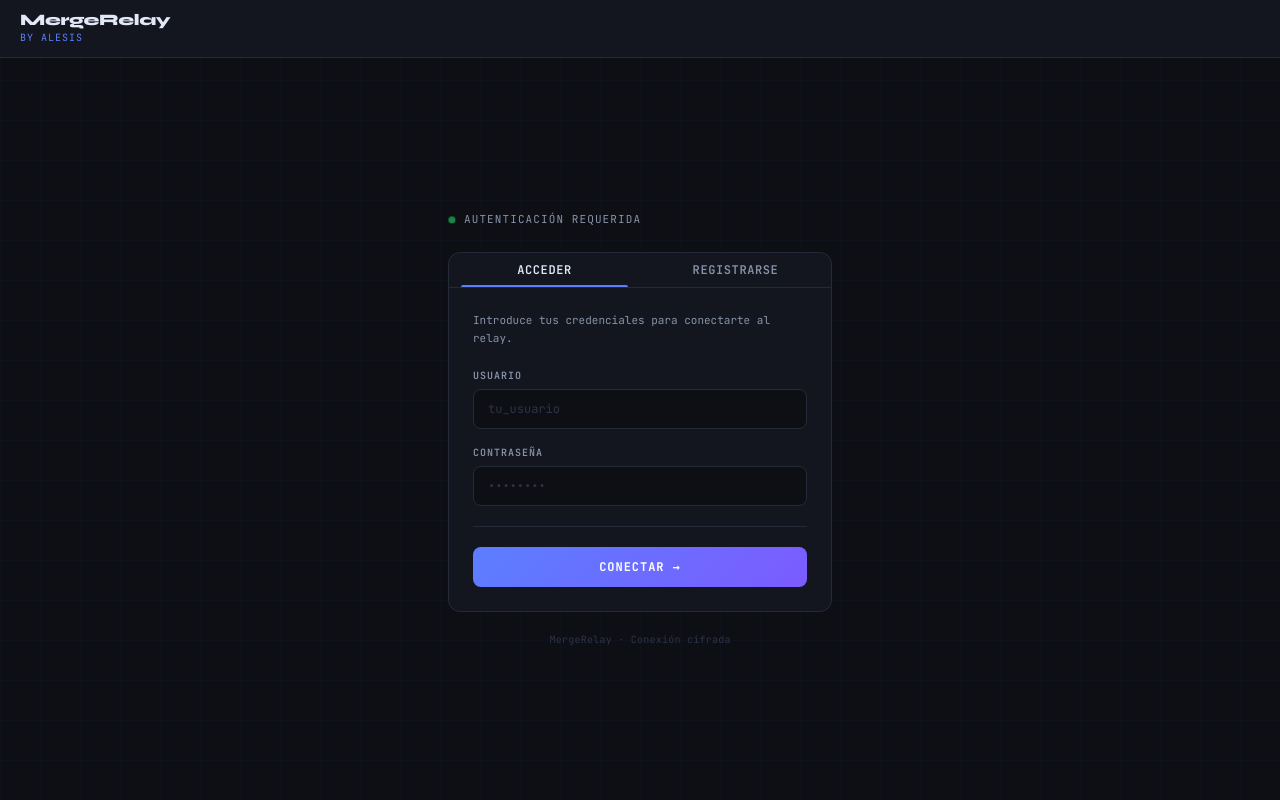
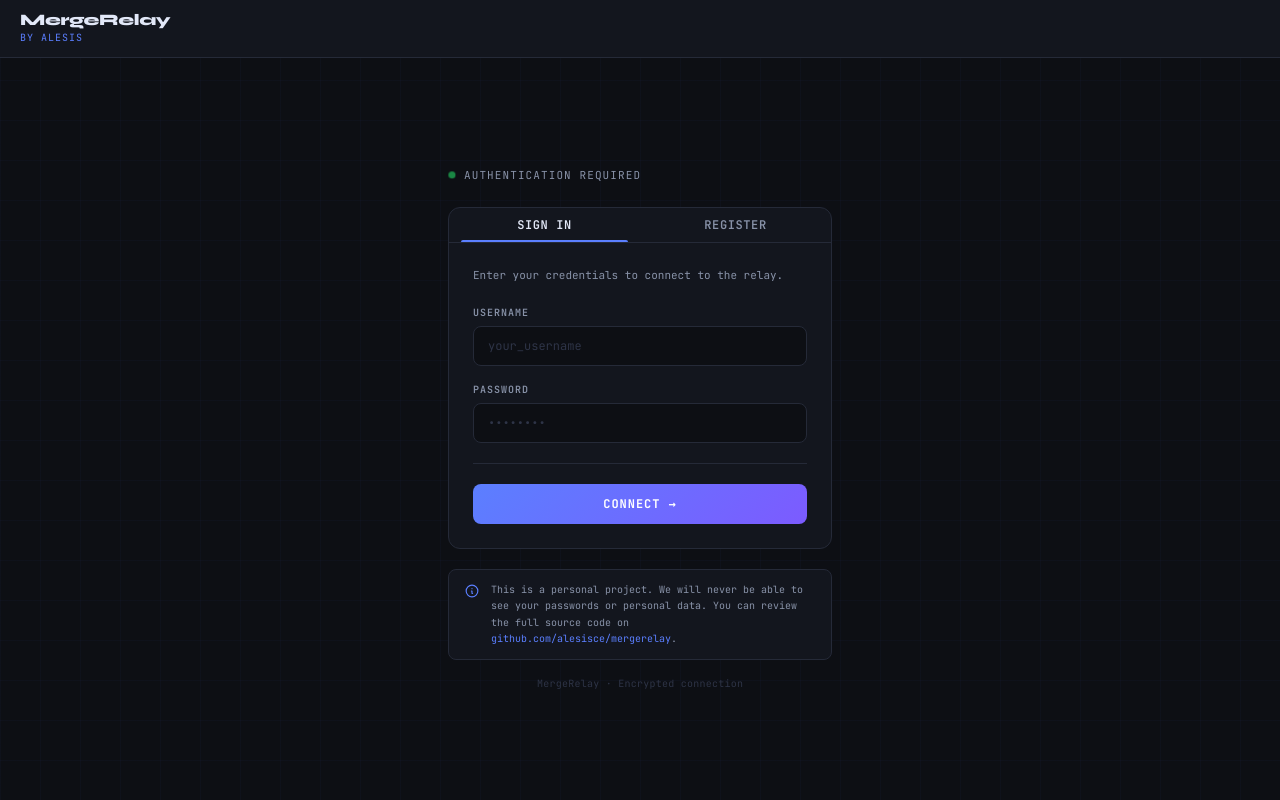
Before and after one commit to alesisce/mergerelay, a FastAPI app: page /access in a window 1280 px wide. Run offline with FastAPI, Linux system fonts and the light colour scheme; some libraries are stand-ins or nearby versions.

Commit message:
traducir y arreglar bug de redireccion.

```diff
--- a/templates/access.html
+++ b/templates/access.html
@@ -1,10 +1,10 @@
 <!DOCTYPE html>
-<html lang="es" class="dark">
+<html lang="en" class="dark">
 
 <head>
     <meta charset="UTF-8" />
     <meta name="viewport" content="width=device-width, initial-scale=1.0" />
-    <title>MergeRelay by Alesis — Acceder</title>
+    <title>MergeRelay by Alesis — Sign in</title>
     <script src="https://cdn.tailwindcss.com"></script>
     <link
         href="https://fonts.googleapis.com/css2?family=JetBrains+Mono:wght@400;500;600;700&family=Syne:wght@400;600;700;800&display=swap"
@@ -249,7 +249,7 @@
             <div class="flex items-center gap-2 mb-6">
                 <div class="online-dot animate-pulse-dot"></div>
                 <span class="text-[11px] text-[#8892a8] tracking-widest uppercase">
-                    Autenticación requerida
+                    Authentication required
                 </span>
             </div>
 
@@ -259,10 +259,10 @@
                 <!-- Tabs -->
                 <div class="flex border-b border-[#252a38]" id="tab-bar">
                     <button class="tab-btn active flex-1" onclick="switchTab('login')" id="tab-login">
-                        Acceder
+                        Sign in
                     </button>
                     <button class="tab-btn flex-1" onclick="switchTab('register')" id="tab-register">
-                        Registrarse
+                        Register
                     </button>
                 </div>
 
@@ -275,22 +275,22 @@
                     <!-- ── LOGIN FORM ── -->
                     <div id="panel-login" class="form-panel active">
                         <p class="text-[11px] text-[#8892a8] mb-5 leading-relaxed">
-                            Introduce tus credenciales para conectarte al relay.
+                            Enter your credentials to connect to the relay.
                         </p>
                         <div class="flex flex-col gap-4">
                             <div>
-                                <label class="auth-label" for="login-user">Usuario</label>
+                                <label class="auth-label" for="login-user">Username</label>
                                 <input class="auth-input" type="text" id="login-user" name="username"
-                                    placeholder="tu_usuario" autocomplete="username" required />
+                                    placeholder="your_username" autocomplete="username" required />
                             </div>
                             <div>
-                                <label class="auth-label" for="login-pass">Contraseña</label>
+                                <label class="auth-label" for="login-pass">Password</label>
                                 <input class="auth-input" type="password" id="login-pass" name="password"
                                     placeholder="••••••••" autocomplete="current-password" required />
                             </div>
                             <hr class="divider my-1" />
                             <button class="submit-btn" onclick="handleLogin()">
-                                Conectar →
+                                Connect →
                             </button>
                         </div>
                     </div>
@@ -298,16 +298,16 @@
                     <!-- ── REGISTER FORM ── -->
                     <div id="panel-register" class="form-panel">
                         <p class="text-[11px] text-[#8892a8] mb-5 leading-relaxed">
-                            Crea tu cuenta para unirte a los canales.
+                            Create your account to join the channels.
                         </p>
                         <div class="flex flex-col gap-4">
                             <div>
-                                <label class="auth-label" for="reg-user">Nombre de usuario</label>
+                                <label class="auth-label" for="reg-user">Username</label>
                                 <input class="auth-input" type="text" id="reg-user" name="username"
-                                    placeholder="tu_usuario" autocomplete="username" required />
+                                    placeholder="your_username" autocomplete="username" required />
                             </div>
                             <div>
-                                <label class="auth-label" for="reg-pass">Contraseña</label>
+                                <label class="auth-label" for="reg-pass">Password</label>
                                 <input class="auth-input" type="password" id="reg-pass" name="password"
                                     placeholder="••••••••" autocomplete="new-password" required
                                     oninput="checkStrength(this.value)" />
@@ -321,13 +321,13 @@
                                 <p id="strength-label" class="text-[10px] text-[#8892a8] mt-1"></p>
                             </div>
                             <div>
-                                <label class="auth-label" for="reg-pass2">Confirmar contraseña</label>
+                                <label class="auth-label" for="reg-pass2">Confirm password</label>
                                 <input class="auth-input" type="password" id="reg-pass2" name="password2"
                                     placeholder="••••••••" autocomplete="new-password" required />
                             </div>
                             <hr class="divider my-1" />
                             <button class="submit-btn" onclick="handleRegister()">
-                                Crear cuenta →
+                                Create account →
                             </button>
                         </div>
                     </div>
@@ -335,9 +335,23 @@
                 </div>
             </div>
 
+            <!-- Disclaimer -->
+            <div class="mt-5 rounded-lg border border-[#252a38] bg-[#13161e] px-4 py-3 flex gap-3 items-start">
+                <svg class="w-3.5 h-3.5 text-[#5b7fff] shrink-0 mt-0.5" fill="none" viewBox="0 0 24 24" stroke="currentColor">
+                    <path stroke-linecap="round" stroke-linejoin="round" stroke-width="2"
+                        d="M13 16h-1v-4h-1m1-4h.01M12 2a10 10 0 100 20A10 10 0 0012 2z"/>
+                </svg>
+                <p class="text-[10px] text-[#8892a8] leading-relaxed">
+                    This is a personal project. We will never be able to see your passwords or personal data.
+                    You can review the full source code on
+                    <a href="https://github.com/alesisce/mergerelay" target="_blank" rel="noopener"
+                        class="text-[#5b7fff] hover:underline">github.com/alesisce/mergerelay</a>.
+                </p>
+            </div>
+
             <!-- Footer note -->
-            <p class="text-center text-[10px] text-[#2e3447] mt-5 tracking-wide">
-                MergeRelay · Conexión cifrada
+            <p class="text-center text-[10px] text-[#2e3447] mt-4 tracking-wide">
+                MergeRelay · Encrypted connection
             </p>
 
         </div>
@@ -367,21 +381,27 @@
         async function handleLogin() {
             const username = document.getElementById('login-user').value.trim();
             const password = document.getElementById('login-pass').value;
-            if (!username || !password) return showFlash('Rellena todos los campos.', 'error');
+            if (!username || !password) return showFlash('Please fill in all fields.', 'error');
             try {
                 const res = await fetch('/api/login', {
                     method: 'POST',
                     headers: { 'Content-Type': 'application/json' },
-                    body: JSON.stringify({ username, password })
+                    body: JSON.stringify({ username, password }),
+                    redirect: 'manual'   // No seguir el 303 automáticamente
                 });
-                const data = await res.json();
+                // 303 = login correcto, el servidor manda a /
+                if (res.type === 'opaqueredirect' || res.status === 303 || res.status === 0) {
+                    window.location.href = '/';
+                    return;
+                }
                 if (res.ok) {
                     window.location.href = '/';
                 } else {
-                    showFlash(data.message || 'Credenciales incorrectas.', 'error');
+                    const data = await res.json().catch(() => ({}));
+                    showFlash(data.detail || data.message || 'Invalid credentials.', 'error');
                 }
             } catch {
-                showFlash('Error de conexión con el servidor.', 'error');
+                showFlash('Connection error. Please try again.', 'error');
             }
         }
 
@@ -390,8 +410,8 @@
             const username = document.getElementById('reg-user').value.trim();
             const password = document.getElementById('reg-pass').value;
             const password2 = document.getElementById('reg-pass2').value;
-            if (!username || !password || !password2) return showFlash('Rellena todos los campos.', 'error');
-            if (password !== password2) return showFlash('Las contraseñas no coinciden.', 'error');
+            if (!username || !password || !password2) return showFlash('Please fill in all fields.', 'error');
+            if (password !== password2) return showFlash('Passwords do not match.', 'error');
             try {
                 const res = await fetch('/api/register', {
                     method: 'POST',
@@ -401,12 +421,12 @@
                 const data = await res.json();
                 if (res.ok) {
                     switchTab('login');
-                    showFlash(data.message || 'Cuenta creada. Inicia sesión.', 'success');
+                    showFlash(data.message || 'Account created. You can now sign in.', 'success');
                 } else {
-                    showFlash(data.message || 'Error al registrar.', 'error');
+                    showFlash(data.detail || data.message || 'Registration failed.', 'error');
                 }
             } catch {
-                showFlash('Error de conexión con el servidor.', 'error');
+                showFlash('Connection error. Please try again.', 'error');
             }
         }
 
@@ -419,7 +439,7 @@
             if (/[^A-Za-z0-9]/.test(val)) score++;
 
             const colors = ['#ff5b8a', '#f59e0b', '#5b7fff', '#22c55e'];
-            const labels = ['Débil', 'Regular', 'Buena', 'Fuerte'];
+            const labels = ['Weak', 'Fair', 'Good', 'Strong'];
             const bars = ['s1', 's2', 's3', 's4'];
 
             bars.forEach((id, i) => {
```
